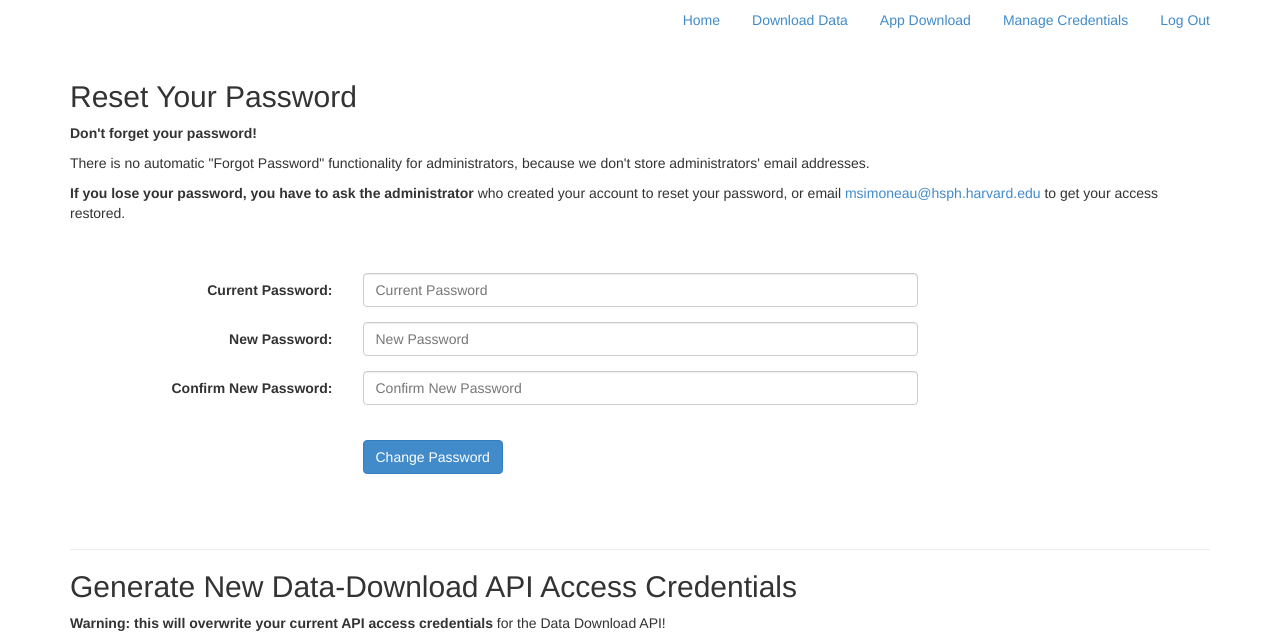
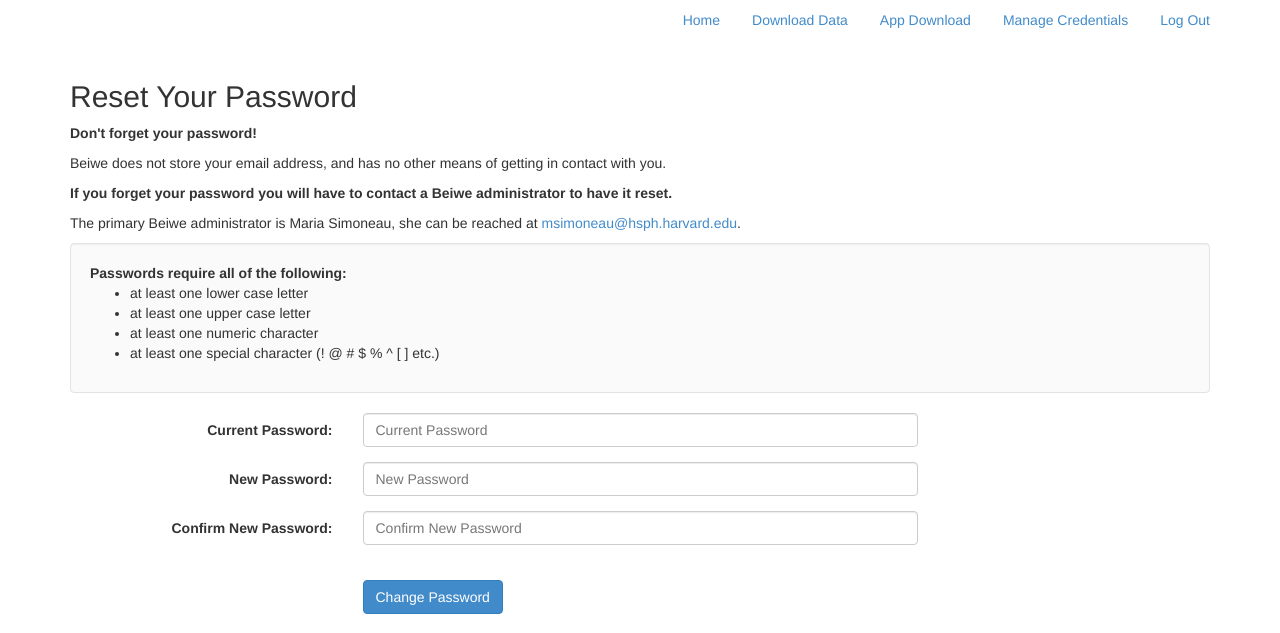
Before and after one commit to xuancong84/beiwe-backend, a Flask app: template frontend/templates/manage_credentials.html in a window 1280 px wide. Shown: the top 633 px of the page. Run offline with Flask 2, Linux system fonts and the light colour scheme; the template is opened without the code that fills it, so the values that code supplies are empty; some libraries are stand-ins or nearby versions.

Commit message:
updated wording for password reset.

```diff
--- a/frontend/templates/manage_credentials.html
+++ b/frontend/templates/manage_credentials.html
@@ -11,11 +11,20 @@
         <h2>Reset Your Password</h2>
 
         <p><b>Don't forget your password!</b></p>
-        <p>There is no automatic "Forgot Password" functionality for administrators, because we don't store administrators' email addresses.</p>
-        <p><b>If you lose your password, you have to ask the administrator</b> who created your account to reset your password, or email <a href="mailto:msimoneau@hsph.harvard.edu">msimoneau@hsph.harvard.edu</a> to get your access restored.</p>
+        <p>Beiwe does not store your email address, and has no other means of getting in contact with you.</p>
+        <p><b>If you forget your password you will have to contact a Beiwe administrator to have it reset.</b></p>
+        <p>The primary Beiwe administrator is Maria Simoneau, she can be reached at <a href="mailto:msimoneau@hsph.harvard.edu">msimoneau@hsph.harvard.edu</a>.</p>
       </div>
 
-      <br><br>
+      <div class="well">
+        <b>Passwords require all of the following:</b>
+          <ul class="list">
+            <li class="list-item">at least one lower case letter</li>
+            <li class="list-item">at least one upper case letter</li>
+            <li class="list-item">at least one numeric character</li>
+            <li class="list-item">at least one special character (! @ # $ % ^ [ ] etc.)</li>
+          </ul>
+        </div>
 
       <form action="/reset_admin_password" method="post" class="form-horizontal">
         <!-- Current password -->
@@ -41,7 +50,6 @@
             <input type="password" name="confirm_new_password" id="confirm_new_password" class="form-control" placeholder="Confirm New Password"></input>
           </div>
         </div>
-
         <br>
 
         <!-- Submit button -->
```
